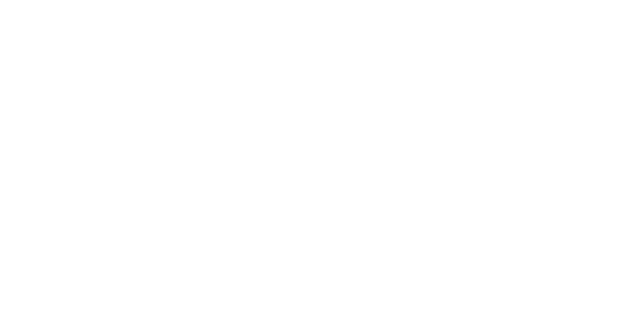
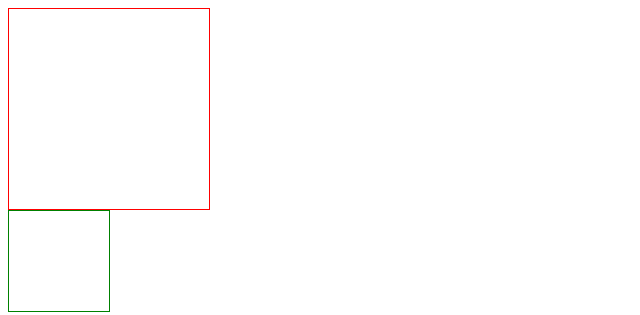
Before and after one commit to xnutti/practice, a plain HTML site: page position/index2.html in a window 1280 px wide. Shown: the whole page, without its empty margins (0-640 px from the left). Drawn offline with Linux system fonts and the light colour scheme.

Commit message:
save 9. пример 1

```diff
--- a/position/index2.html
+++ b/position/index2.html
@@ -7,6 +7,8 @@
     <title>Примеры</title>
 </head>
 <body>
-
+    <!-- пример 1 -->
+    <div id="elem1"></div>
+    <div id="elem2"></div>
 </body>
 </html>
--- a/position/styles2.css
+++ b/position/styles2.css
@@ -0,0 +1,12 @@
+/* пример 1 */
+
+#elem1 {
+	width: 200px;
+	height: 200px;
+	border: 1px solid red;
+}
+#elem2 {
+	width: 100px;
+	height: 100px;
+	border: 1px solid green;
+}
```
